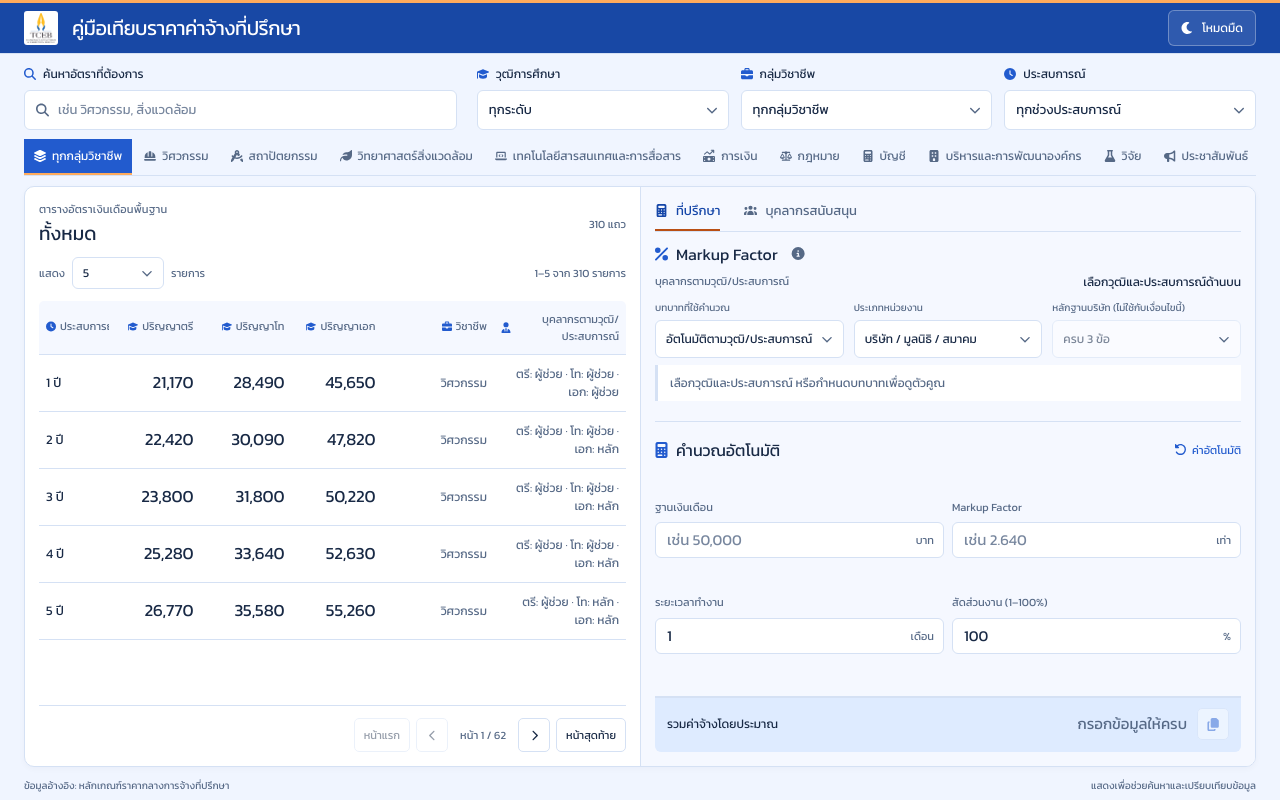
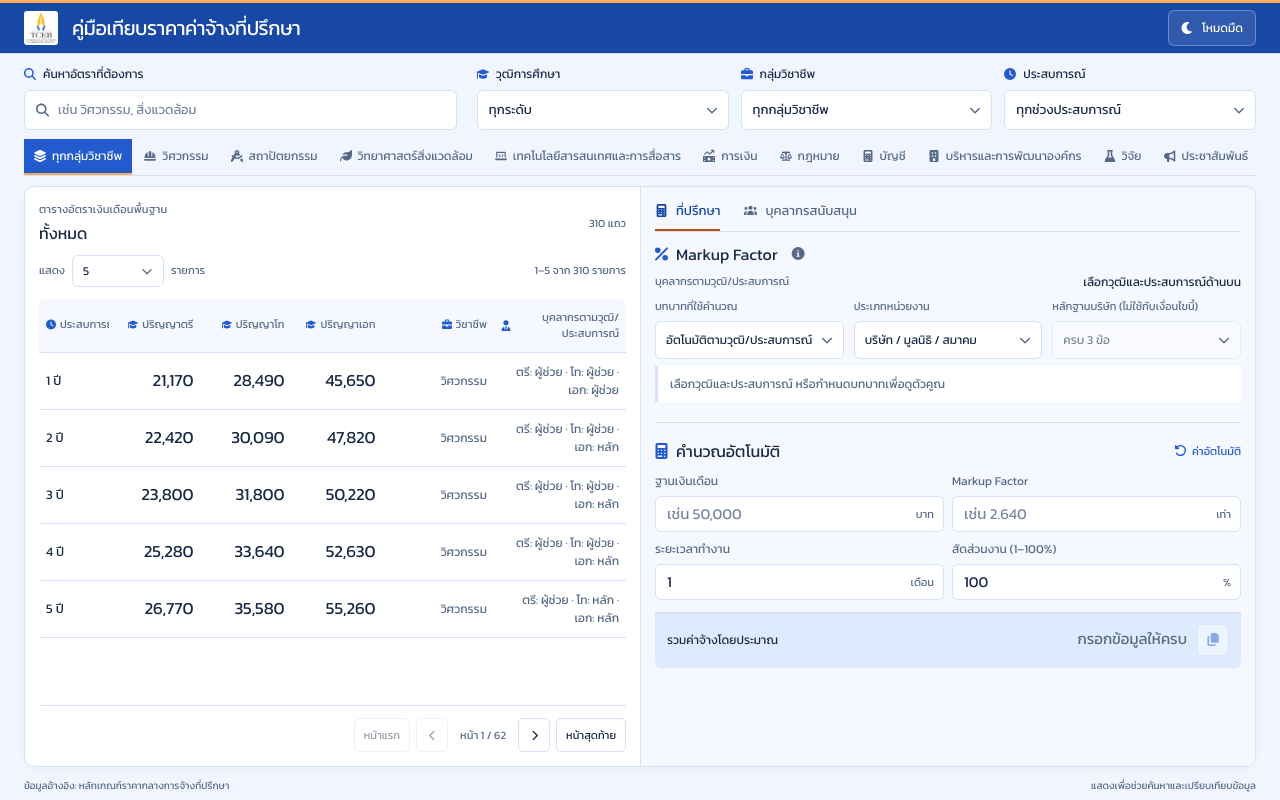
Before and after one commit to heyway007/consultant-fee-guide, a Next.js app: page / in a window 1280 px wide. Built offline with nearby package versions, Linux system fonts and the light colour scheme.

Commit message:
design: keep equal panels with compact calculator spacing

```diff
--- a/app/globals.css
+++ b/app/globals.css
@@ -77,7 +77,7 @@ input:focus,select:focus,.input-with-icon:focus-within { border-color:var(--teal
 .content-grid { display:grid; grid-template-columns:repeat(2,minmax(0,1fr)); align-items:start; gap:0; border:1px solid var(--line); border-radius:10px; background:var(--surface); overflow:hidden; box-shadow:var(--shadow); }
 .results-section { min-width:0; padding:18px; }
 .results-heading { display:flex; justify-content:space-between; align-items:center; gap:12px; margin-bottom:14px; }
-.results-heading h2 { font-size:19px; line-height:1.4; }
+.results-heading h2 { font-size:16px; line-height:24px; }
 .results-heading .eyebrow { margin-bottom:3px; }
 .result-count { color:var(--muted); white-space:nowrap; font-size:11px; }
 .rate-table-shell { min-width:0; }
@@ -96,7 +96,7 @@ input:focus,select:focus,.input-with-icon:focus-within { border-color:var(--teal
 .rate-table thead th:last-child { border-radius:0 5px 0 0; }
 .rate-table th:first-child { text-align:left; }
 .table-heading-label { display:inline-flex; align-items:center; justify-content:flex-end; gap:4px; }
-.table-heading-icon { width:10px; color:var(--teal); }
+.table-heading-icon { width:10px; flex-shrink:0; color:var(--teal); }
 .rate-table th:first-child .table-heading-label { justify-content:flex-start; }
 .rate-value { color:var(--ink); font-size:17px; font-variant-numeric:tabular-nums; letter-spacing:-.01em; }
 .degree-selected { background:var(--selected); color:var(--teal-deep); }
@@ -128,8 +128,8 @@ input:focus,select:focus,.input-with-icon:focus-within { border-color:var(--teal
 .derived-role strong { color:var(--ink); font-size:12px; }
 .derived-role small { display:none; }
 .markup-edit-controls { display:grid; grid-template-columns:repeat(3,minmax(0,1fr)); gap:10px; }
-.markup-edit-controls label { display:grid; align-content:start; min-width:0; gap:5px; font-size:11px; color:var(--muted); }
-.markup-edit-controls label>span { display:flex; align-items:end; min-height:30px; }
+.markup-edit-controls label { display:grid; align-content:start; min-width:0; gap:6px; font-size:12px; color:var(--muted); }
+.markup-edit-controls label>span { display:flex; align-items:end; min-height:20px; }
 .markup-edit-controls select { padding:8px 26px 8px 10px; font-size:12px; }
 .markup-edit-controls select:disabled { opacity:.55; }
 .factor-result { display:flex; justify-content:space-between; align-items:center; gap:12px; border-left:3px solid var(--coral); background:var(--coral-soft); padding:8px 12px; }
@@ -157,7 +157,7 @@ input:focus,select:focus,.input-with-icon:focus-within { border-color:var(--teal
 .calculator-title { display:flex; align-items:center; gap:8px; font-size:16px; line-height:24px; }
 .calculator-title-icon { width:13px; color:var(--teal); }
 .calculator-input-grid { display:grid; grid-template-columns:repeat(2,minmax(0,1fr)); gap:10px 12px; margin-top:12px; }
-.calculator-field { display:grid; min-width:0; gap:5px; color:var(--muted); font-size:11px; }
+.calculator-field { display:grid; align-content:start; min-width:0; gap:6px; color:var(--muted); font-size:12px; }
 .calculator-input-wrap input { padding-right:38px; font-size:15px; font-variant-numeric:tabular-nums; }
 .calculator-input-wrap small { position:absolute; top:50%; right:10px; transform:translateY(-50%); color:var(--muted); font-size:11px; pointer-events:none; }
 .calculator-result { display:flex; justify-content:space-between; align-items:center; gap:12px; margin-top:16px; padding:12px; border-top:2px solid var(--teal); border-radius:0 0 6px 6px; background:var(--selected); color:var(--ink); font-size:12px; }
@@ -238,10 +238,9 @@ input:focus,select:focus,.input-with-icon:focus-within { border-color:var(--teal
   .markup-panel { height:100%; min-height:0; display:flex; flex-direction:column; overflow-y:auto; scrollbar-width:thin; }
   .calculator-tabs { flex-shrink:0; }
   .calculator-tab-panel { display:flex; flex-direction:column; flex:1; }
-  .markup-calculator { display:flex; flex-direction:column; flex:1; margin-top:20px; padding-top:16px; }
+  .markup-calculator { display:flex; flex-direction:column; margin-top:20px; padding-top:16px; }
   .calculator-heading,.calculator-result { flex-shrink:0; }
-  .calculator-input-grid { flex:1; align-content:space-evenly; gap:16px; margin-top:14px; margin-bottom:2px; }
-  .calculator-field { gap:7px; }
+  .calculator-input-grid { align-content:start; gap:12px; margin-top:14px; }
 }
 @media (min-width:961px) and (max-height:850px) {
   .content-section { padding-top:10px; }
@@ -254,7 +253,7 @@ input:focus,select:focus,.input-with-icon:focus-within { border-color:var(--teal
   .results-heading { margin-bottom:10px; }
   .calculator-tabs { margin-bottom:10px; }
   .calculator-tabs button { padding-bottom:8px; font-size:13px; }
-  .markup-edit-controls label>span { min-height:17px; font-size:10px; }
+  .markup-edit-controls label>span { min-height:17px; font-size:11px; }
   .markup-condition-layout { gap:7px; margin:7px 0; }
   .calculator-input-grid { margin-top:9px; gap:8px; }
   .calculator-input-wrap input { padding-block:7px; }
@@ -270,16 +269,16 @@ input:focus,select:focus,.input-with-icon:focus-within { border-color:var(--teal
   .panel-footnote { display:none; }
 }
 @media (min-width:961px) and (min-height:851px) {
-  .markup-panel { padding:22px; }
-  .calculator-tabs { margin-bottom:20px; }
-  .markup-condition-layout { gap:14px; margin:12px 0; }
+  .results-section,.markup-panel { padding:20px; }
+  .calculator-tabs { margin-bottom:16px; }
+  .markup-condition-layout { gap:12px; margin:10px 0; }
   .markup-edit-controls label>span { min-height:20px; }
-  .markup-edit-controls select { padding-block:11px; font-size:13px; }
+  .markup-edit-controls select { padding-block:9px; font-size:13px; }
   .derived-role { padding:10px 12px; border:1px solid var(--line); border-radius:6px; background:var(--surface); }
   .factor-result,.factor-empty { padding-block:12px; }
   .calculator-field { font-size:12px; }
-  .calculator-input-wrap input { padding-block:12px; font-size:16px; }
-  .calculator-result { padding:16px; }
+  .calculator-input-wrap input { padding-block:9px; font-size:15px; }
+  .calculator-result { padding:12px; }
 }
 @media (min-width:961px) and (max-height:740px) {
   .rate-table th,.rate-table td { padding:4px 6px; }
```
Also changed, not shown: 1 other file (tests, documents, lock files or other folders).
